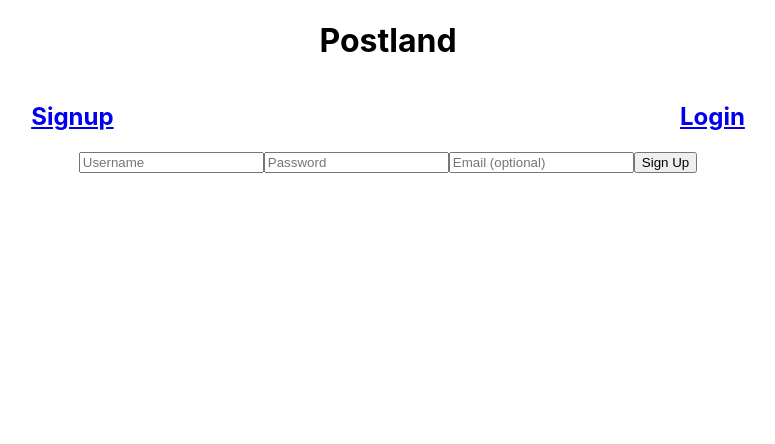
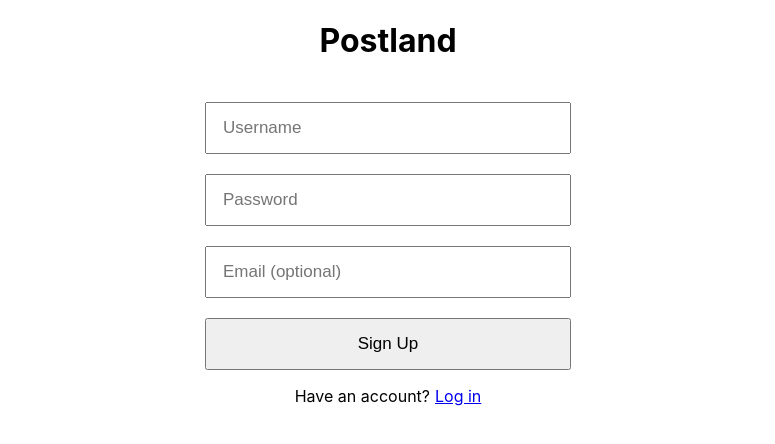
Before and after one commit to drg49/piranha-frontend, a React (Create React App) app: page /signup in a window 1280 px wide. Shown: the top 444 px of the page, without its empty margins (252-1027 px from the left). Built offline with nearby package versions, Linux system fonts and the light colour scheme.

Commit message:
Added user authentication in React along with some styling improvements

```diff
--- a/src/App.css
+++ b/src/App.css
@@ -6,6 +6,8 @@ nav {
   display: flex;
   justify-content: space-around;
 }
+
+/* POST CARDS //////////////////////////////// */
 
 #post {
   border: 1px solid black;
@@ -43,3 +45,46 @@ hr {
   background-color: #333; /* Modern Browsers */
   margin: 0px 0px 5px 0px;
 }
+
+/* /////////////////////////////////////////// */
+
+
+/* LOGIN - SIGNUP PAGES ////////////////////// */
+
+#account-form {
+  width: fit-content;
+  margin: 0 auto;
+}
+
+form input {
+  display: block;
+  width: 330px;
+  font-size: 17px;
+  margin-top: 20px;
+  padding: 14px 16px;
+}
+
+form input:last-of-type {
+  margin: auto;
+  margin-top: 20px;
+  width: 366px
+}
+
+#form-bottom {
+  display: flex;
+  justify-content: center;
+}
+
+#margin-space {
+  margin-left: 5px;
+}
+
+#error-text {
+  color: red;
+  font-weight: 500;
+  margin: auto;
+  word-wrap: break-word;
+  width: 357px;
+}
+
+/* /////////////////////////////////////////// */
--- a/src/components/Header.js
+++ b/src/components/Header.js
@@ -11,18 +11,11 @@ const Header = () => {
         setGState({...gState, token: null})
     }}>Logout</h2></Link>)
 
-    const signup = (<Link to="/signup"><h2>Signup</h2></Link>)
-
-    const login = (<Link to="/login"><h2>Login</h2></Link>)
-
     const myProfile = (<Link to="/my_profile"><h2>My Profile</h2></Link>)
 
     return (
         <nav>
-            {/* Show signup/login if the user isn't currently logged in */}
-            {gState.token ? null: signup}
-            {gState.token ? null : login}
-            {/* Show logout if the user is currently logged in */}
+            {/* Show logout and myProfile if the user is currently logged in */}
             {gState.token ? myProfile : null}
             {gState.token ? logout : null}
         </nav>
--- a/src/pages/AllPosts.js
+++ b/src/pages/AllPosts.js
@@ -75,7 +75,7 @@ const AllPosts = () => {
             <section id="post-board">
             {postsToShow ? postsToShow.map((post) => {
                 return (
-                    <div id="post">
+                    <div id="post" key={post._id}>
                         <section id="post-header">
                             {currentUser === post.username ? <Link to="/my_profile"><h2>{post.username}</h2></Link> : <Link to={`/user/${post.username}`}><h2>{post.username}</h2></Link>}
                             <h3>{moment(post.createdAt).format('MM-DD-YYYY')}</h3>
--- a/src/pages/Home.js
+++ b/src/pages/Home.js
@@ -1,9 +1,14 @@
+import {Link} from 'react-router-dom'
 
 const Home = () => {
     return (
         <div>
             <h1>Welcome!</h1>
-            <p>Please login or create an account to continue</p>
+
+            <Link to="/login"><button>Login</button></Link>
+
+            <Link to="/signup"><button>Create Account</button></Link>
+
         </div>
     )
 }
--- a/src/pages/Login.js
+++ b/src/pages/Login.js
@@ -1,4 +1,5 @@
 import { useContext, useState } from 'react'
+import {Link} from 'react-router-dom'
 import { GlobalCtx } from '../App'
 
 const Login = (props) => {
@@ -12,6 +13,7 @@ const Login = (props) => {
     }
 
     const [form, setForm] = useState(blank)
+    const [errorText, setErrorText] = useState("")
 
     const handleChange = (event) => {
         setForm({...form, [event.target.name]: event.target.value})
@@ -30,28 +32,37 @@ const Login = (props) => {
         })
         .then(response => response.json())
         .then((data) => {
-            console.log(data)
+            if (data.error === "User Does Not Exist") {
+                console.log("user failed")
+                setErrorText("Username does not exist.")
+            } else if (data.error === "PASSWORD DOES NOT MATCH") {
+                setErrorText("Password does not match.")
+            } else {
             localStorage.setItem("token", JSON.stringify(data))
             setGState({...gState, token: data.token})
             setForm(blank) //reset the form
             props.history.push("/")
+            window.location.reload()
+            }
         })
-        .then(() => window.location.reload())
     }
 
     return (
-        <nav>
-            <div>
+        <>
+        <section id="account-form">
+            <p id="error-text">{errorText}</p>
             <form onSubmit={handleSubmit}>
                 <input type="text" name="username" value={form.username} onChange={handleChange} placeholder="Username"/>
                 <input type="password" name="password" value={form.password} onChange={handleChange} placeholder="Password"/>
                 <input type="submit" value="Login" />
             </form>
+        </section>
+        <div id="form-bottom">
+        <p>Dont have an account?</p>
+        <Link to="/signup"><p id="margin-space">Register</p></Link>
         </div>
-        </nav>
+        </>
     )
-
-
 }
 
 export default Login
--- a/src/pages/Signup.js
+++ b/src/pages/Signup.js
@@ -1,4 +1,5 @@
 import { useContext, useState } from 'react'
+import {Link} from 'react-router-dom'
 import { GlobalCtx } from "../App"
 
 const Signup = (props) => {
@@ -13,6 +14,7 @@ const Signup = (props) => {
     }
 
     const [form, setForm] = useState(blank)
+    const [errorText, setErrorText] = useState("")
 
     const handleChange = (event) => {
         setForm({...form, [event.target.name]: event.target.value})
@@ -32,19 +34,30 @@ const Signup = (props) => {
         .then(response => response.json())
         .then(data => {
             setForm(blank)
-            props.history.push("/login")
+            if(data.error){
+                setErrorText("There is already an account with that username. Please choose another one.")
+            } else {
+                props.history.push("/login")
+            }
         })
     }
 
     return (
-        <nav>
+        <>
+        <section id="account-form">
+            <p id="error-text">{errorText}</p>
             <form onSubmit={handleSubmit}>
                 <input type="text" name="username" value={form.username} onChange={handleChange} placeholder="Username" />
                 <input type="password" name="password" value={form.password} onChange={handleChange} placeholder="Password" />
                 <input type="email" name="email" value={form.email} onChange={handleChange} placeholder="Email (optional)" />
                 <input type="submit" value="Sign Up" />
             </form>
-        </nav>
+        </section>
+        <div id="form-bottom">
+        <p>Have an account?</p>
+        <Link to="/login"><p id="margin-space">Log in</p></Link>
+        </div>
+        </>
     )
 
 }
```
Lines whose indentation alone changed are shown as unchanged.
